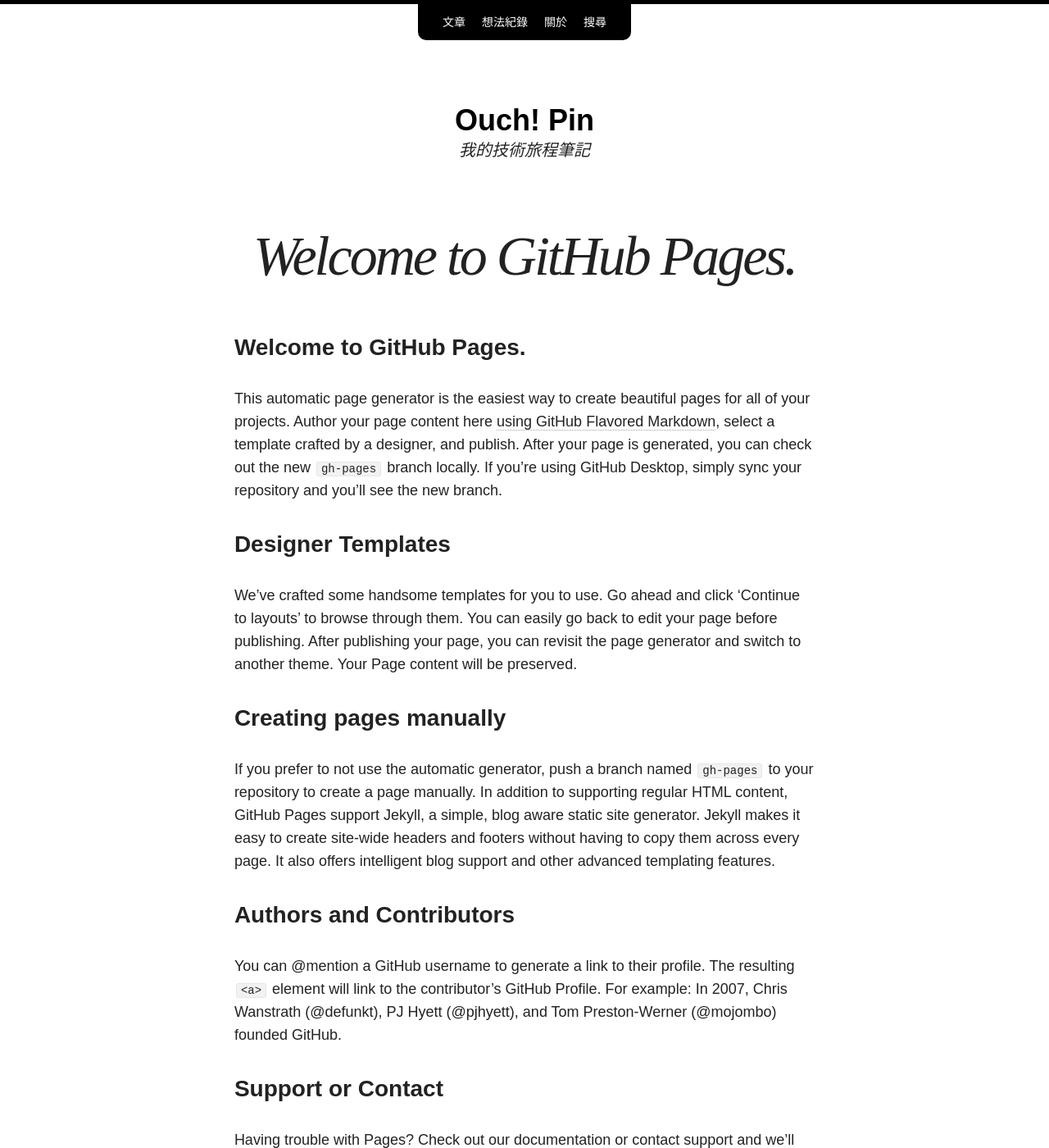
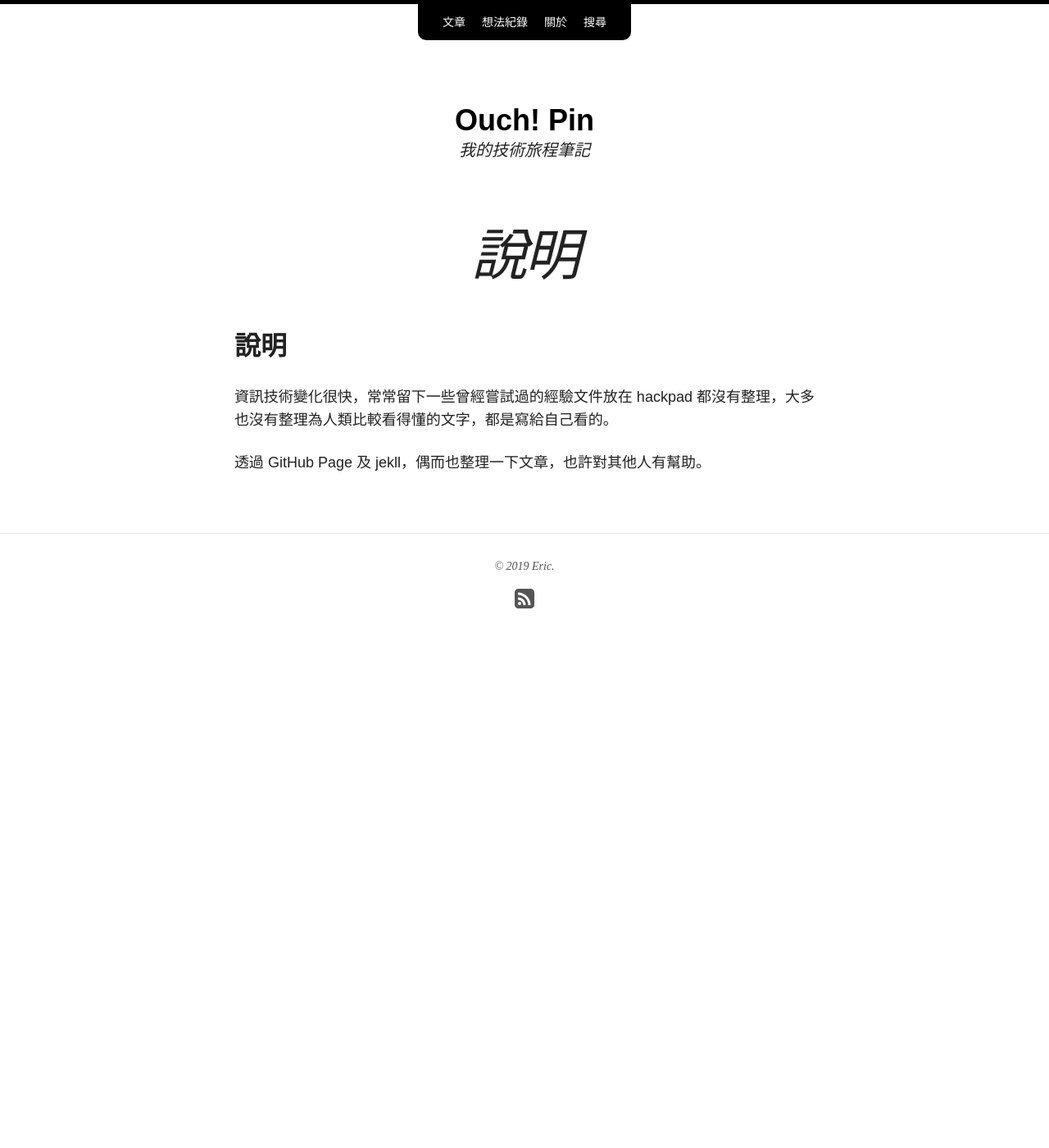
Before and after one commit to ericyu76/Notes, a Jekyll site: the page built from index.md, in a window 1280 px wide and 1400 px high. Shown: the whole window at 82% size. Built offline with Jekyll 4.4.1, drawn with Linux system fonts in a browser that asks for light colours; nearby versions of some CDN libraries; our own code applies the rules of GitHub Pages for plain Markdown files.

Commit message:
Update the home page

```diff
--- a/index.md
+++ b/index.md
@@ -1,14 +1,4 @@
-### Welcome to GitHub Pages.
-This automatic page generator is the easiest way to create beautiful pages for all of your projects. Author your page content here [using GitHub Flavored Markdown](https://guides.github.com/features/mastering-markdown/), select a template crafted by a designer, and publish. After your page is generated, you can check out the new `gh-pages` branch locally. If you’re using GitHub Desktop, simply sync your repository and you’ll see the new branch.
+## 說明
+資訊技術變化很快，常常留下一些曾經嘗試過的經驗文件放在 hackpad 都沒有整理，大多也沒有整理為人類比較看得懂的文字，都是寫給自己看的。
 
-### Designer Templates
-We’ve crafted some handsome templates for you to use. Go ahead and click 'Continue to layouts' to browse through them. You can easily go back to edit your page before publishing. After publishing your page, you can revisit the page generator and switch to another theme. Your Page content will be preserved.
-
-### Creating pages manually
-If you prefer to not use the automatic generator, push a branch named `gh-pages` to your repository to create a page manually. In addition to supporting regular HTML content, GitHub Pages support Jekyll, a simple, blog aware static site generator. Jekyll makes it easy to create site-wide headers and footers without having to copy them across every page. It also offers intelligent blog support and other advanced templating features.
-
-### Authors and Contributors
-You can @mention a GitHub username to generate a link to their profile. The resulting `<a>` element will link to the contributor’s GitHub Profile. For example: In 2007, Chris Wanstrath (@defunkt), PJ Hyett (@pjhyett), and Tom Preston-Werner (@mojombo) founded GitHub.
-
-### Support or Contact
-Having trouble with Pages? Check out our [documentation](https://help.github.com/pages) or [contact support](https://github.com/contact) and we’ll help you sort it out.
+透過 GitHub Page 及 jekll，偶而也整理一下文章，也許對其他人有幫助。
```
